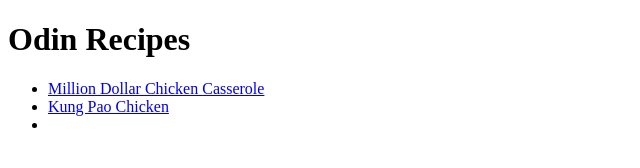
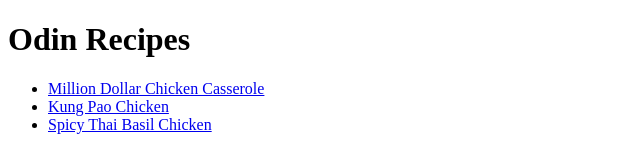
Before and after one commit to Ad-Alf/odin-recipes, a plain HTML site: page index.html in a window 1280 px wide. Shown: the whole page, without its empty margins (0-640 px from the left). Drawn offline with Linux system fonts and the light colour scheme.

Commit message:
Added link to new recipe

```diff
--- a/index.html
+++ b/index.html
@@ -11,7 +11,7 @@
     <ul>
         <li><a href="./recipes/million-dollar-chicken-casserole.html">Million Dollar Chicken Casserole</a></li>
         <li><a href="./recipes/kung-pao-chicken.html">Kung Pao Chicken</a></li>
-        <li></li>
+        <li><a href="./recipes/spicy-thai-basil-chicken.html">Spicy Thai Basil Chicken</a></li>
     </ul>
 
 </body>
```
